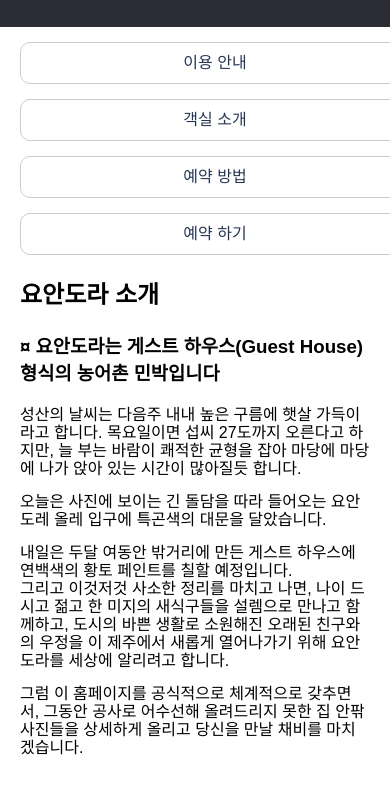
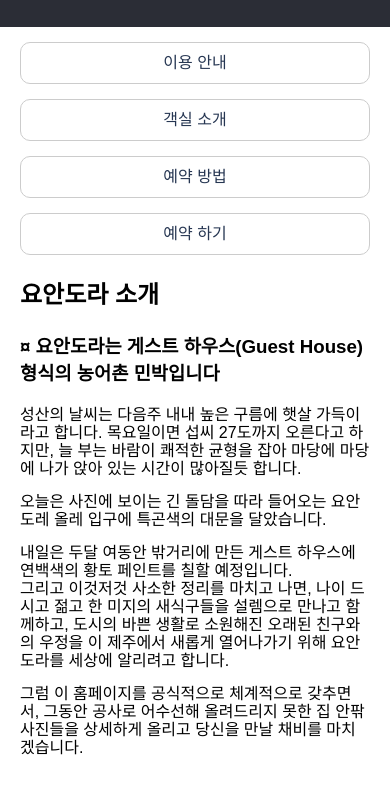
Before and after one commit to seung-gwan/rwd, a plain HTML site: page index.html in a window 390 px wide. Shown: the part 58-844 px from the top of the page. Drawn offline with Linux system fonts and the light colour scheme.

Commit message:
Update common.css

```diff
--- a/common.css
+++ b/common.css
@@ -48,7 +48,7 @@ main { width: 700px; float: left; padding: 20px; }
   #wrap { width: 100%; margin: 0; border: 0; }
   #mainHeader { height: 85px; background: #2b2d36; }
   #mainHeader h1 { padding-top: 10px; font-size: 40px; }
-  #nav ul li { width: 100%; float: none; padding: 15px 20px 0; }
+  #nav ul li { width: 100%; float: none; padding: 15px 20px 0; box-sizing: border-box; }
   #nav ul li a { border: 1px solid #ccc; border-radius: 10px;
                 line-height: 40px;
                 background: #fff; color: #263652; }
```
